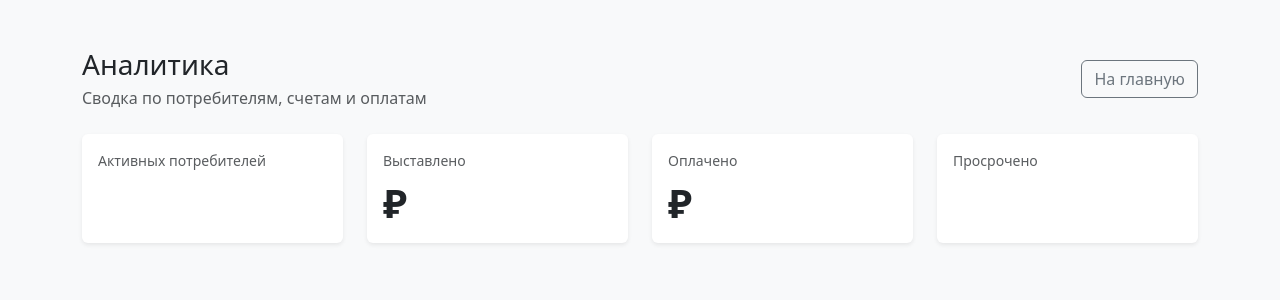
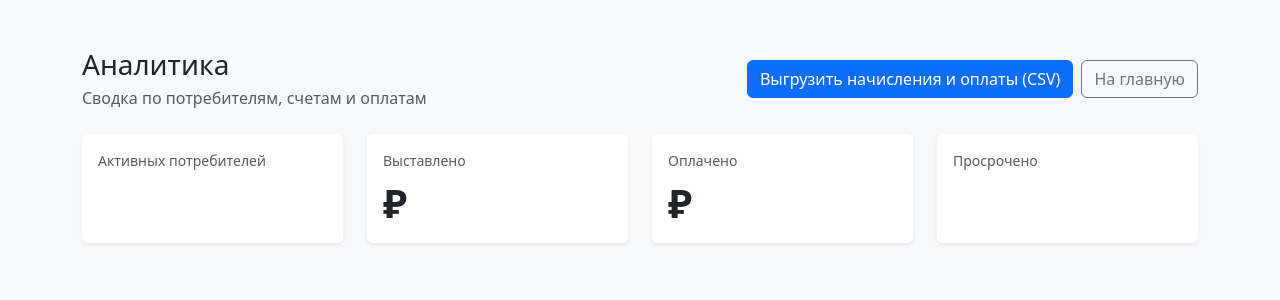
Before and after one commit to nolik843-cmyk/EnergoCheck, a Django app: template templates/analytics/dashboard.html in a window 1280 px wide. Shown: the part 56-356 px from the top of the page. Run offline with Django 5.2, Linux system fonts and the light colour scheme; the template is opened without the code that fills it, so the values that code supplies are empty.

Commit message:
feat(analytics): protect staff reports and export invoice balances as CSV

```diff
--- a/templates/analytics/dashboard.html
+++ b/templates/analytics/dashboard.html
@@ -9,7 +9,7 @@
       <h1 class="h3 mb-1">Аналитика</h1>
       <p class="text-muted mb-0">Сводка по потребителям, счетам и оплатам</p>
     </div>
-    <a href="/" class="btn btn-outline-secondary">На главную</a>
+    <div class="d-flex gap-2"><a href="{% url 'analytics_invoices_csv' %}" class="btn btn-primary">Выгрузить начисления и оплаты (CSV)</a><a href="/" class="btn btn-outline-secondary">На главную</a></div>
   </div>
 
   <div class="row g-4">
```
